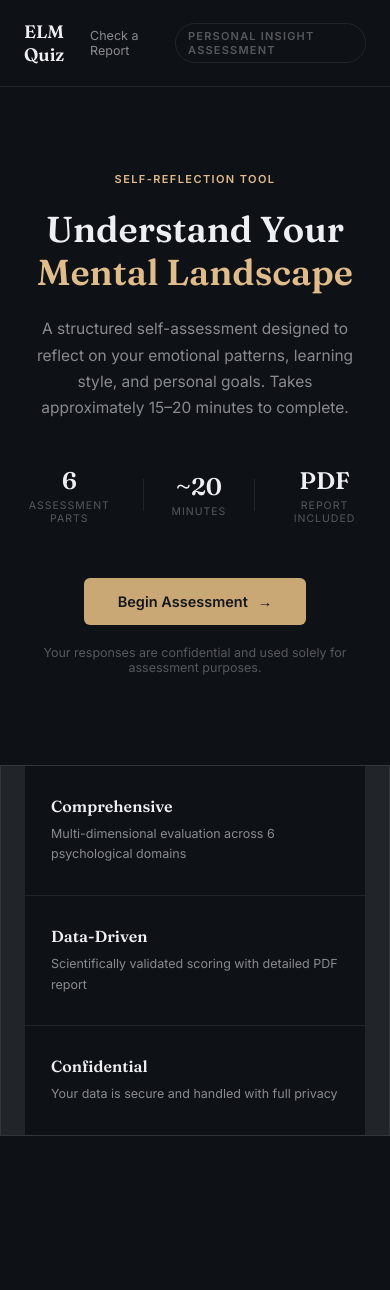
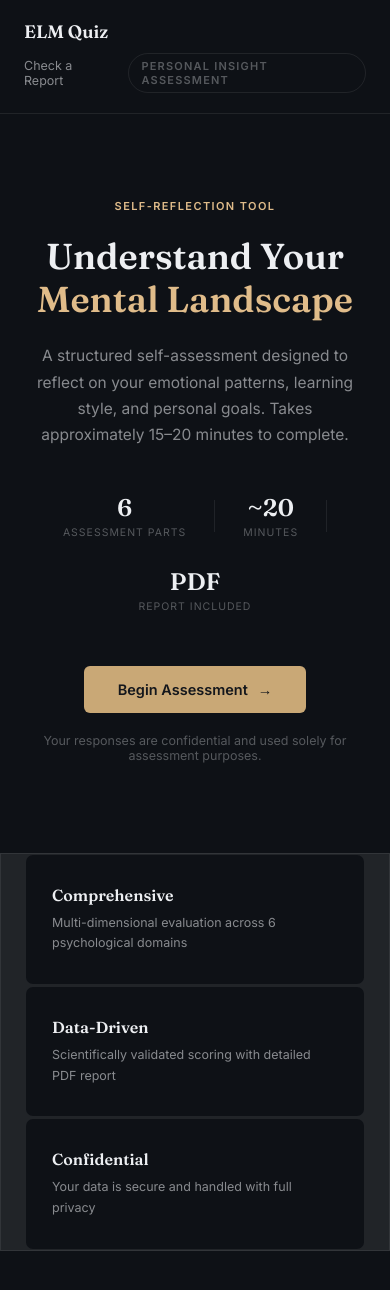
Before and after one commit to DharanidharanRavikumar/ELMQuiz, a React (Vite) app in the folder frontend/: page /home in a window 390 px wide. Shown: the top 1290 px of the page. Before the commit the page ends 1236 px from the top, so only its background shows below. Built offline with nearby package versions, Linux system fonts and the light colour scheme.

Commit message:
Fix option highlight bug, mobile responsiveness, add submit wait message

```diff
--- a/frontend/src/pages/QuizPage.jsx
+++ b/frontend/src/pages/QuizPage.jsx
@@ -1,4 +1,4 @@
-import React, { useContext, useState } from "react";
+import React, { useContext, useState, useEffect } from "react";
 import { useNavigate } from "react-router-dom";
 import { QuizContext } from "../contexts/QuizContext";
 import "../styles/QuizPage.css";
@@ -13,6 +13,12 @@ const QuizPage = () => {
   const [submissionStatus, setSubmissionStatus] = useState("");
   const [selectedOption, setSelectedOption] = useState(null);
   const [isSubmitting, setIsSubmitting] = useState(false);
+
+  const storedName = JSON.parse(localStorage.getItem("personalDetails") || "{}").name || "there";
+
+  useEffect(() => {
+    setSelectedOption(null);
+  }, [currentQuestion]);
 
   const handleOptionClick = (score, part, index) => {
     setSelectedOption(index);
@@ -57,6 +63,7 @@ const QuizPage = () => {
 
   const questionData = questions[currentQuestion];
   const progress = ((currentQuestion + 1) / questions.length) * 100;
+  const partNumber = questionData.part.replace(/[^0-9]/g, "");
 
   if (submissionStatus === "success") {
     const personalDetails = JSON.parse(localStorage.getItem("personalDetails") || "{}");
@@ -109,7 +116,7 @@ const QuizPage = () => {
           <div className="quiz-progress-track">
             <div className="quiz-progress-fill" style={{ width: `${progress}%` }} />
           </div>
-          <div className="quiz-part-tag">Part {questionData.part}</div>
+          <div className="quiz-part-tag">Part {partNumber}</div>
         </div>
 
         <div className="quiz-question-card">
@@ -132,6 +139,14 @@ const QuizPage = () => {
           </div>
         </div>
 
+        {isSubmitting && (
+          <div className="quiz-waiting-msg">
+            <span className="quiz-spinner" />
+            Hang tight, {storedName} — this demo runs on a free hosting tier, so the
+            server can take up to 40 seconds to wake up. Your report is being generated now.
+          </div>
+        )}
+
         <div className="quiz-nav">
           <button
             className={`quiz-nav-btn ${currentQuestion === 0 ? "disabled" : ""}`}
@@ -144,7 +159,7 @@ const QuizPage = () => {
           {currentQuestion < questions.length - 1 ? (
             <button
               className="quiz-nav-btn quiz-nav-next"
-              onClick={() => { setSelectedOption(null); moveToNextQuestion(); }}
+              onClick={moveToNextQuestion}
             >
               Next →
             </button>
--- a/frontend/src/styles/Home.css
+++ b/frontend/src/styles/Home.css
@@ -5,7 +5,38 @@
   color: var(--text);
   padding-bottom: 100px;
 }
+@media (max-width: 480px) {
+  .home-nav {
+    flex-wrap: wrap;
+    gap: 10px;
+    padding: 18px 20px;
+  }
 
+  .home-nav-logo { font-size: 16px; }
+
+  .home-nav-badge {
+    font-size: 9.5px;
+    padding: 4px 10px;
+  }
+
+  .home-main { margin-top: 48px; padding: 0 18px; }
+
+  .home-stats { gap: 16px; flex-wrap: wrap; }
+
+  .home-cards {
+    margin: 60px auto 0;
+    padding: 0 18px;
+    gap: 12px;
+    background: none;
+    border: none;
+  }
+
+  .home-feature-card {
+    border: 1px solid var(--border);
+    border-radius: var(--radius-md);
+    padding: 22px 20px;
+  }
+}
 .home-bg-orb { display: none; }
 
 .home-nav {
--- a/frontend/src/styles/QuizPage.css
+++ b/frontend/src/styles/QuizPage.css
@@ -198,6 +198,38 @@
   color: var(--text-muted);
   line-height: 1.6;
 }
+.quiz-option {
+  user-select: none;
+  -webkit-user-select: none;
+}
+
+.quiz-waiting-msg {
+  display: flex;
+  align-items: center;
+  gap: 10px;
+  margin-bottom: 14px;
+  padding: 12px 16px;
+  background: var(--surface);
+  border: 1px solid var(--border);
+  border-radius: var(--radius-sm);
+  color: var(--text-muted);
+  font-size: 12.5px;
+  line-height: 1.5;
+}
+
+.quiz-spinner {
+  width: 14px;
+  height: 14px;
+  border: 2px solid var(--border);
+  border-top-color: var(--accent);
+  border-radius: 50%;
+  flex-shrink: 0;
+  animation: quiz-spin 0.7s linear infinite;
+}
+
+@keyframes quiz-spin {
+  to { transform: rotate(360deg); }
+}
 
 .quiz-success-actions {
   display: flex;
```
